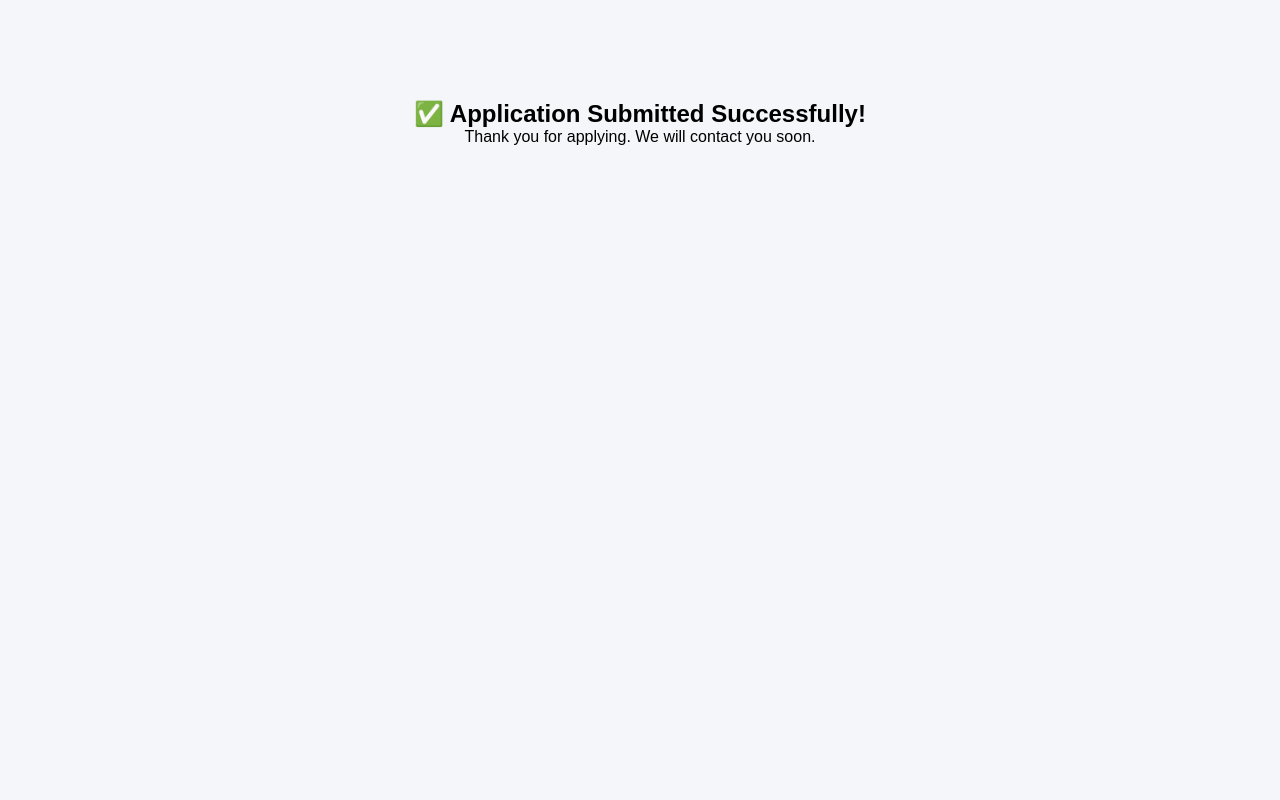
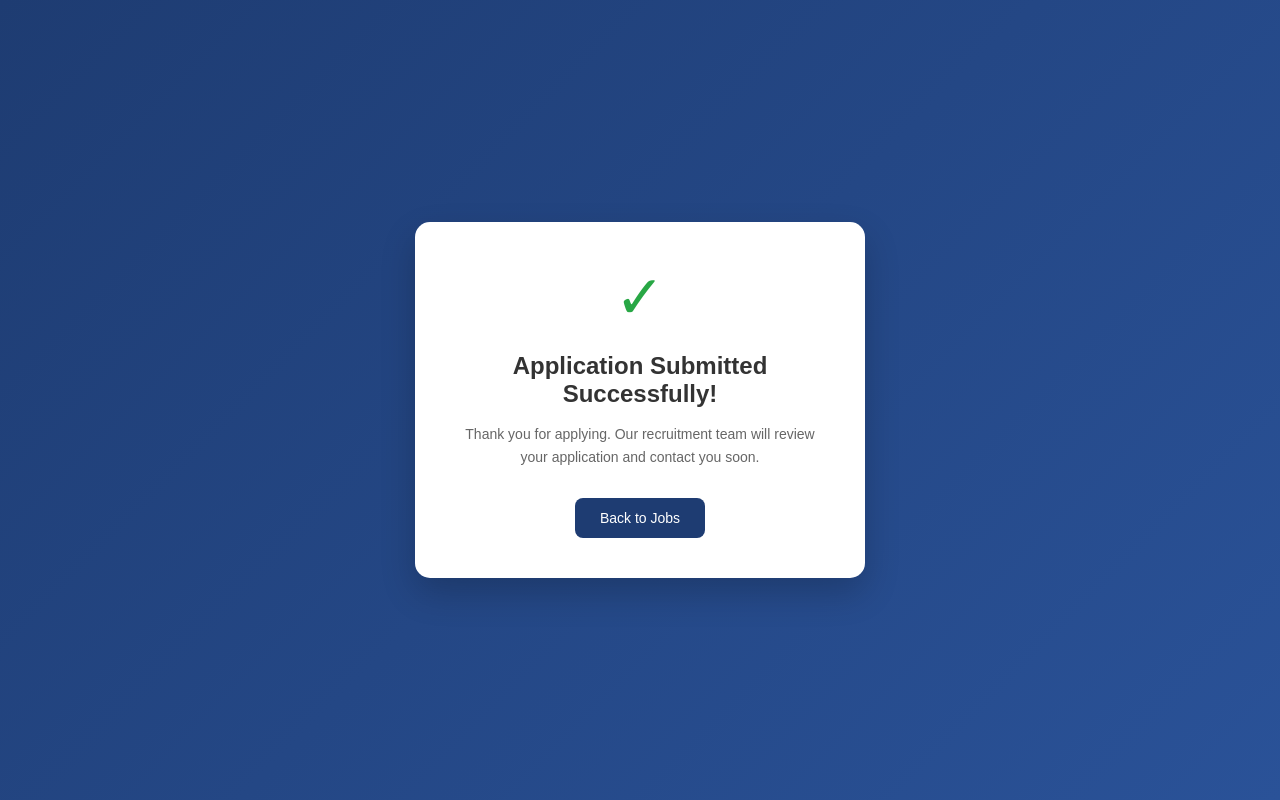
Before and after one commit to Sandhiyasrisivakumar/JobPortal, a React (Vite) app: page /application-success in a window 1280 px wide. Built offline with nearby package versions, Linux system fonts and the light colour scheme; sample sign-in values are in the browser's storage.

Commit message:
Added professional success page design

```diff
--- /dev/null
+++ b/src/pages/ApplicationSuccess.css
@@ -0,0 +1,80 @@
+/* Full Page Background */
+.success-container {
+  height: 100vh;
+  display: flex;
+  justify-content: center;
+  align-items: center;
+  background: linear-gradient(135deg, #1e3c72, #2a5298);
+  font-family: "Poppins", sans-serif;
+}
+
+/* Card Design */
+.success-card {
+  background: #ffffff;
+  padding: 40px 50px;
+  border-radius: 15px;
+  box-shadow: 0 15px 35px rgba(0, 0, 0, 0.2);
+  text-align: center;
+  max-width: 450px;
+  animation: fadeIn 0.6s ease-in-out;
+}
+
+/* Animated Checkmark */
+.checkmark {
+  font-size: 60px;
+  color: #28a745;
+  margin-bottom: 20px;
+  animation: pop 0.5s ease;
+}
+
+.success-card h2 {
+  margin-bottom: 15px;
+  color: #333;
+}
+
+.success-card p {
+  color: #666;
+  font-size: 14px;
+  margin-bottom: 30px;
+  line-height: 1.6;
+}
+
+/* Button */
+.back-btn {
+  background: #1e3c72;
+  color: white;
+  padding: 12px 25px;
+  border: none;
+  border-radius: 8px;
+  cursor: pointer;
+  font-size: 14px;
+  transition: 0.3s ease;
+}
+
+.back-btn:hover {
+  background: #16325c;
+  transform: translateY(-2px);
+}
+
+/* Animations */
+@keyframes fadeIn {
+  from {
+    opacity: 0;
+    transform: translateY(15px);
+  }
+  to {
+    opacity: 1;
+    transform: translateY(0);
+  }
+}
+
+@keyframes pop {
+  0% {
+    transform: scale(0.5);
+    opacity: 0;
+  }
+  100% {
+    transform: scale(1);
+    opacity: 1;
+  }
+}
--- a/src/pages/ApplicationSuccess.jsx
+++ b/src/pages/ApplicationSuccess.jsx
@@ -1,8 +1,26 @@
+import { useNavigate } from "react-router-dom";
+import "./ApplicationSuccess.css";
+
 function ApplicationSuccess() {
+  const navigate = useNavigate();
+
   return (
-    <div style={{ textAlign: "center", marginTop: "100px" }}>
-      <h2>✅ Application Submitted Successfully!</h2>
-      <p>Thank you for applying. We will contact you soon.</p>
+    <div className="success-container">
+      <div className="success-card">
+        <div className="checkmark">✓</div>
+        <h2>Application Submitted Successfully!</h2>
+        <p>
+          Thank you for applying. Our recruitment team will review your
+          application and contact you soon.
+        </p>
+
+        <button
+          className="back-btn"
+          onClick={() => navigate("/jobs")}
+        >
+          Back to Jobs
+        </button>
+      </div>
     </div>
   );
 }
```
